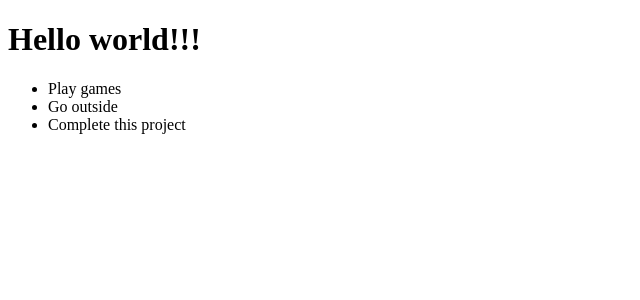
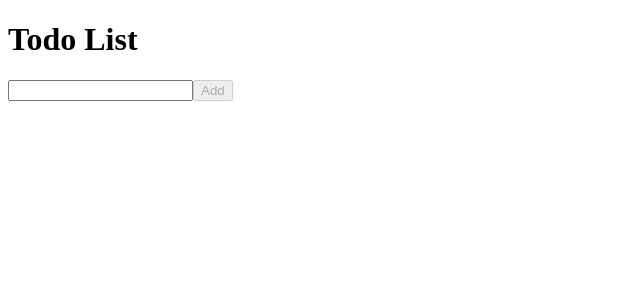
Before and after one commit to KmanCZ/react-todo-list, a React (Vite) app: page / in a window 1280 px wide. Shown: the top 300 px of the page, without its empty margins (0-640 px from the left). Built offline with nearby package versions, Linux system fonts and the light colour scheme.

Commit message:
Doing list from input

```diff
--- a/src/App.tsx
+++ b/src/App.tsx
@@ -1,16 +1,25 @@
+import { useState } from "react";
+import TodoForm from "./components/TodoForm";
 import TodoList from "./components/TodoList";
 import Todo from "./models/todo";
 
-const todos: Todo[] = [
+/* const todos: Todo[] = [
   { id: 1, name: "Play games", done: false },
   { id: 2, name: "Go outside", done: true },
   { id: 3, name: "Complete this project", done: false },
-];
+]; */
 
 function App() {
+  const [todos, changeTodos] = useState<Todo[]>([]);
+
+  function addTodo(todo: string) {
+    changeTodos([...todos, { id: 4, name: todo, done: false }]);
+  }
+
   return (
     <div>
-      <h1>Hello world!!!</h1>
+      <h1>Todo List</h1>
+      <TodoForm addTodo={addTodo} />
       <TodoList todos={todos} />
     </div>
   );
--- /dev/null
+++ b/src/components/TodoForm.tsx
@@ -0,0 +1,31 @@
+import { FormEvent, useState } from "react";
+
+interface TodoFormProps {
+  addTodo: (todo: string) => void;
+}
+
+function TodoForm({ addTodo }: TodoFormProps) {
+  const [input, changeInput] = useState<string>("");
+
+  function submitHandler(e: FormEvent) {
+    e.preventDefault();
+    if (input === "") return;
+    addTodo(input);
+    changeInput("");
+  }
+
+  return (
+    <form onSubmit={submitHandler}>
+      <input
+        type="text"
+        onChange={(e) => changeInput(e.target.value)}
+        value={input}
+      />
+      <button type="submit" disabled={input === ""}>
+        Add
+      </button>
+    </form>
+  );
+}
+
+export default TodoForm;
```
